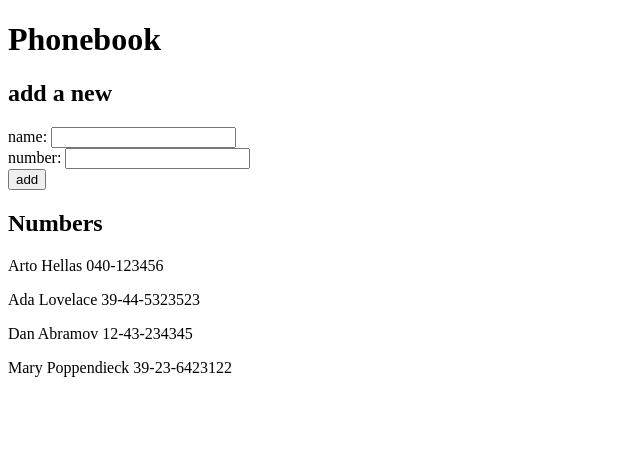
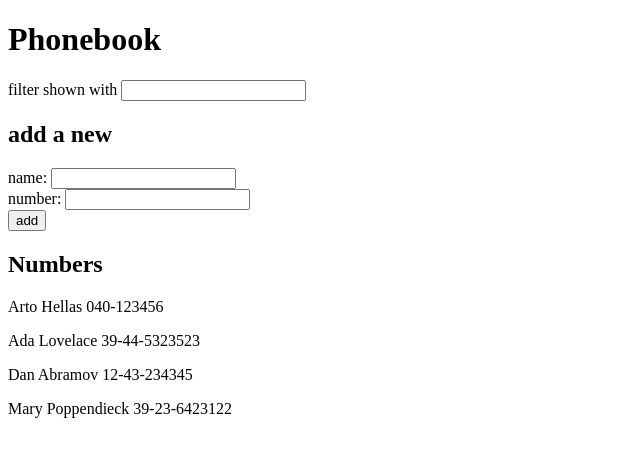
Before and after one commit to andrew1st/my_fullstackopen, a React (Create React App) app in the folder part2/: page / in a window 1280 px wide. Shown: the top 456 px of the page, without its empty margins (0-640 px from the left). Built offline with nearby package versions, Linux system fonts and the light colour scheme.

Commit message:
finish ex. 2.9 | search functionality

```diff
--- a/part2/src/App.js
+++ b/part2/src/App.js
@@ -9,6 +9,7 @@ const App = () => {
   ])
   const [newName, setNewName] = useState('')
   const [newNumber, setNewNumber] = useState('')
+  const [newFilter, setNewFilter] = useState('')
 
   const addPerson = (event) => {
     event.preventDefault()
@@ -35,21 +36,30 @@ const App = () => {
     }
   }
 
+  const personsToShow = persons.filter(person => person.name.toLowerCase().includes(newFilter.toLowerCase()))
+
   const handlePersonChange = (event) => {
     console.log("handlePersonChange")
     console.log(event.target.value)
     setNewName(event.target.value)
   }
 
-    const handleNumberChange = (event) => {
+  const handleNumberChange = (event) => {
     console.log("handleNumberChange")
     console.log(event.target.value)
     setNewNumber(event.target.value)
   }
 
+  const handleFilterChange = (event) => {
+    console.log("handleFilterChange")
+    console.log(event.target.value)
+    setNewFilter(event.target.value)
+  }
+
   return (
     <div>
       <h1>Phonebook</h1>
+      <div>filter shown with <input value={newFilter} onChange={handleFilterChange}/> </div>
       <h2>add a new</h2>
       <form onSubmit={addPerson}>
         <div>name: <input value={newName} onChange={handlePersonChange}/></div>
@@ -58,7 +68,7 @@ const App = () => {
       </form>
       <h2>Numbers</h2>
       <div>
-        {persons?.map(person =>
+        {personsToShow?.map(person =>
           <p key={person.name}>{person.name} {person.number}</p>
         )}
       </div>
```
